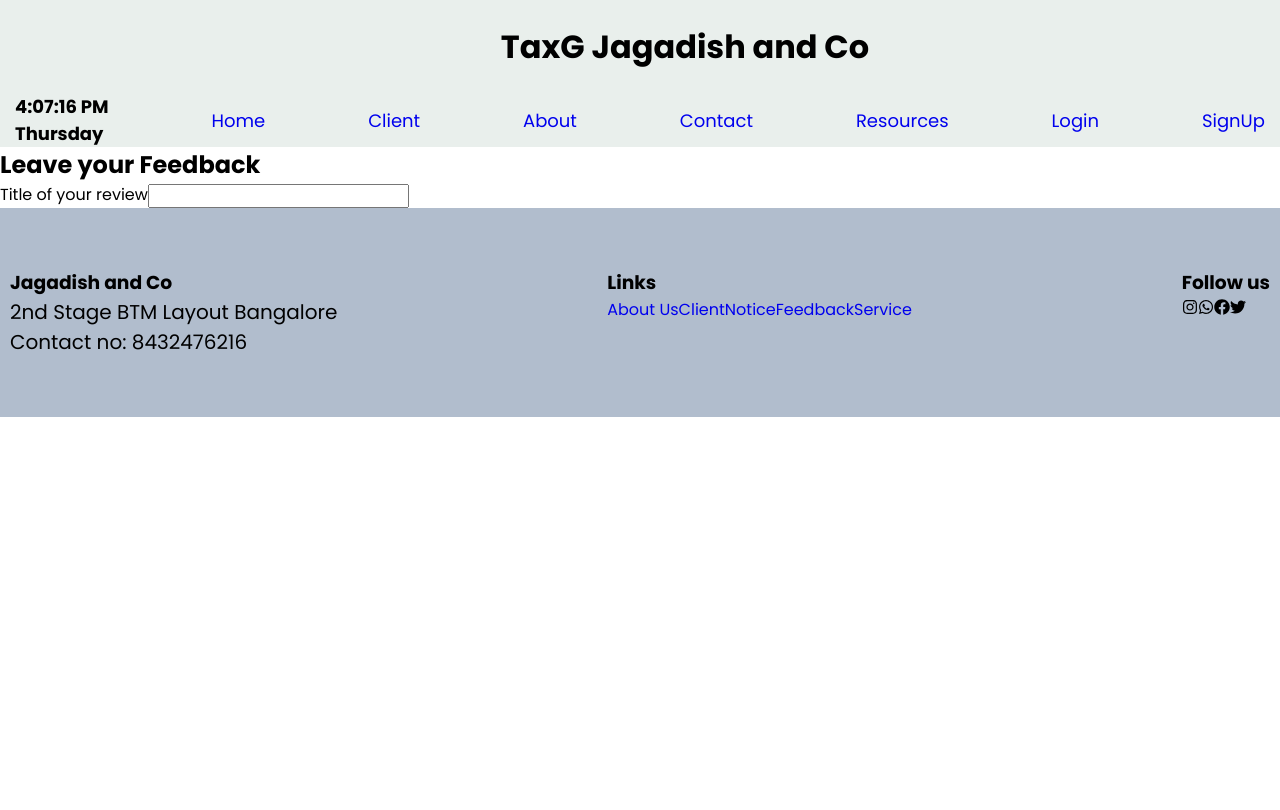
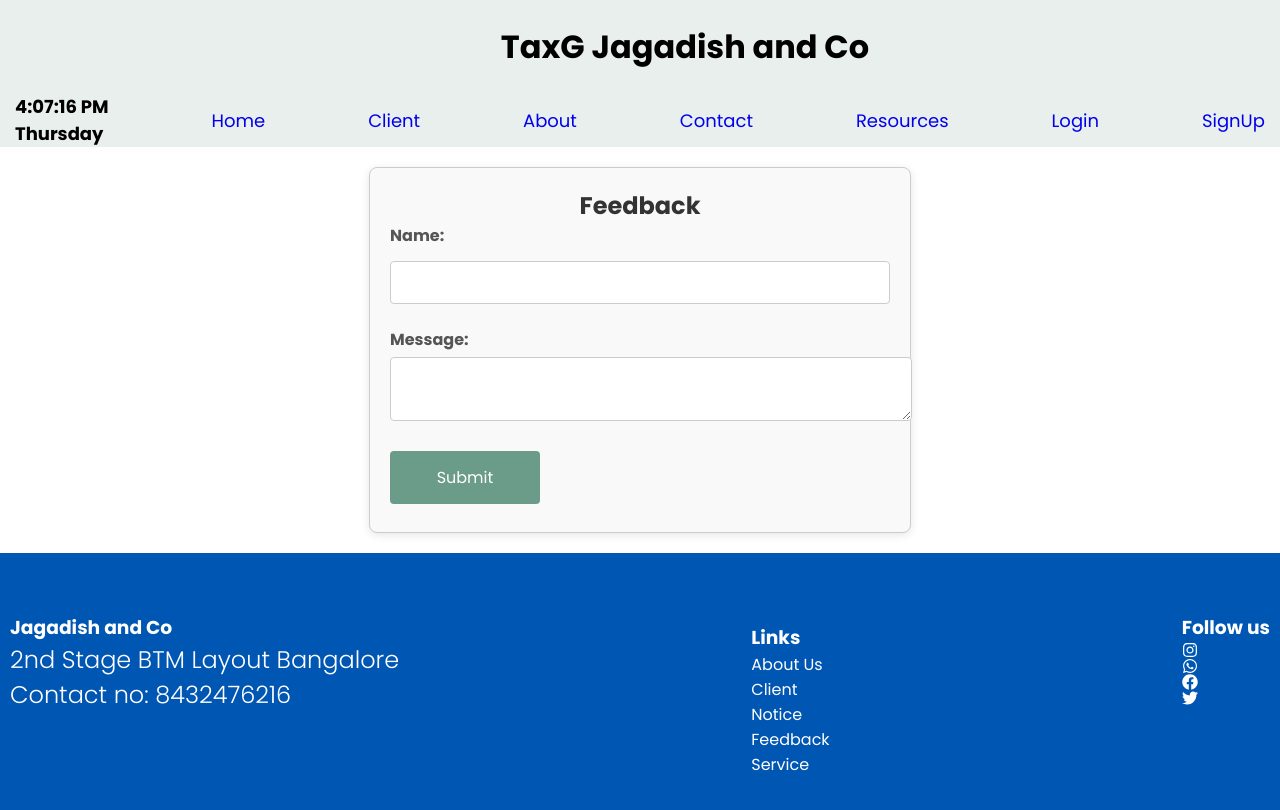
Before and after one commit to Rahulkn456/TaxG-main, a React (Create React App) app in the folder frontend/: page /feedback in a window 1280 px wide. Shown: the top 810 px of the page. Built offline with nearby package versions, Linux system fonts and the light colour scheme.

Commit message:
Maded changes in Hero and others

```diff
--- a/frontend/src/components/Feedback/Feedback.css
+++ b/frontend/src/components/Feedback/Feedback.css
@@ -0,0 +1,66 @@
+.Feedback {
+  min-height: 100vh;
+  display: flex;
+  flex-direction: column;
+}
+
+.feedback-container {
+  max-width: 500px;
+  margin: 20px auto;
+  padding: 20px;
+  border: 1px solid #ccc;
+  border-radius: 8px;
+  box-shadow: 0 2px 10px rgba(0, 0, 0, 0.1);
+  background-color: #f9f9f9;
+}
+
+h2 {
+  text-align: center;
+  color: #333;
+}
+
+.form-group {
+  margin-bottom: 15px;
+}
+
+label {
+  display: block;
+  margin-bottom: 5px;
+  color: #555;
+}
+
+input[type="text"],
+textarea {
+  width: 100%;
+  padding: 10px;
+  border: 1px solid #ccc;
+  border-radius: 4px;
+  font-size: 14px;
+}
+
+input[type="text"]:focus,
+textarea:focus {
+  border-color: #007bff;
+  outline: none;
+}
+
+/* button {
+  width: 100%;
+  padding: 10px;
+  background-color: #007bff;
+  color: white;
+  border: none;
+  border-radius: 4px;
+  font-size: 16px;
+  cursor: pointer;
+} */
+
+button:hover {
+  background-color: #0056b3;
+}
+
+.thank-you-message {
+  text-align: center;
+  color: green;
+  font-size: 18px;
+}
--- a/frontend/src/components/Feedback/Feedback.jsx
+++ b/frontend/src/components/Feedback/Feedback.jsx
@@ -1,21 +1,50 @@
-import React from "react";
+import React, { useState } from "react";
+import "./Feedback.css";
+import "./Feedback.css";
 import Header from "../header/Header";
 import Footer from "../footer/footer";
+const Feedback = () => {
+  const [name, setName] = useState("");
+  const [message, setMessage] = useState("");
+  const [submitted, setSubmitted] = useState(false);
 
-const Feedback = () => {
-  const handleOnSubmit = (e) => {
+  const handleSubmit = (e) => {
     e.preventDefault();
+    setSubmitted(true);
   };
+
   return (
     <div>
       <Header />
-      <h2>Leave your Feedback</h2>
-      <form onSubmit={handleOnSubmit}>
-        <div>
-          <label>Title of your review</label>
-          <input htmlFor="text" id="text" />
-        </div>
-      </form>
+      <div className="feedback-container">
+        <h2>Feedback</h2>
+        {submitted ? (
+          <div className="thank-you-message">Thank you for your feedback!</div>
+        ) : (
+          <form onSubmit={handleSubmit}>
+            <div className="form-group">
+              <label htmlFor="name">Name:</label>
+              <input
+                type="text"
+                id="name"
+                value={name}
+                onChange={(e) => setName(e.target.value)}
+                required
+              />
+            </div>
+            <div className="form-group">
+              <label htmlFor="message">Message:</label>
+              <textarea
+                id="message"
+                value={message}
+                onChange={(e) => setMessage(e.target.value)}
+                required
+              />
+            </div>
+            <button type="submit">Submit</button>
+          </form>
+        )}
+      </div>
       <Footer />
     </div>
   );
--- a/frontend/src/components/footer/Footer.css
+++ b/frontend/src/components/footer/Footer.css
@@ -3,17 +3,33 @@
   margin-top: auto;
   color: #fff;
 } */
-.footer-container{
+.footer-container {
   display: flex;
   flex-wrap: wrap;
   margin-top: auto;
   padding: 60px 10px;
-  background-color: #b1bdcd;
+  background-color: #0056b3;
   list-style: none;
   justify-content: space-between;
-
+  color: white;
 }
 
-.social-media{
+.social-media {
   width: 20px;
 }
+
+.footer {
+  padding: 10px;
+  display: flex;
+  flex-direction: column;
+}
+
+.footer1 {
+  display: flex;
+  flex-direction: column;
+}
+
+.a-tag {
+  font-size: 16px;
+  color: white;
+}
--- a/frontend/src/components/footer/footer.jsx
+++ b/frontend/src/components/footer/footer.jsx
@@ -13,11 +13,21 @@ const footer = () => {
       <div class="footer">
         <h3>Links</h3>
 
-        <Link to="about">About Us</Link>
-        <Link to="client">Client</Link>
-        <Link to="notice">Notice</Link>
-        <Link to="feedback">Feedback</Link>
-        <Link to="service">Service</Link>
+        <Link to="about" className="a-tag">
+          About Us
+        </Link>
+        <Link to="client" className="a-tag">
+          Client
+        </Link>
+        <Link to="notice" className="a-tag">
+          Notice
+        </Link>
+        <Link to="feedback" className="a-tag">
+          Feedback
+        </Link>
+        <Link to="service" className="a-tag">
+          Service
+        </Link>
         <Outlet />
       </div>
       <div class="footer1">
--- a/frontend/src/components/hero/Hero.jsx
+++ b/frontend/src/components/hero/Hero.jsx
@@ -3,7 +3,7 @@ import "./hero.css";
 
 const Hero = () => {
   return (
-    <div className="hero-container">
+    <div className="hero-container-bg-image">
       <>
         <span className="first-title">We Are Here To Help You With</span>
         <span className="phrase">Tax Resolutions</span>
@@ -12,8 +12,10 @@ const Hero = () => {
           advisory services are systematically collated to create competitve
           synergies
         </p>
-        <button className="hero-btn">Schedule a call</button>
-        <button className="hero-btn">Call Back</button>
+        <div className="btn-container">
+          <button className="hero-btn">Schedule a call</button>
+          <button className="hero-btn">Call Back</button>
+        </div>
       </>
     </div>
   );
--- a/frontend/src/components/hero/hero.css
+++ b/frontend/src/components/hero/hero.css
@@ -1,27 +1,46 @@
-.hero-container {
-  padding: 10px;
-  background-image: url(https://topazconsultancy.in/images/consultancy.jpg);
+.hero-container-bg-image {
+  --bg-image: url(https://topazconsultancy.in/images/consultancy.jpg);
+  --bg-image-opacity: 0.1;
+  display: grid;
+  text-align: center;
+  position: relative;
+  isolation: isolate;
   min-height: 100vh;
-  display: flex;
-  flex-direction: column;
+}
+
+.hero-container-bg-image ::after {
+  content: "";
+  position: absolute;
+  z-index: -1;
+  inset: 0;
+  opacity: var(--bg-image-opacity);
+  background-image: var(--bg-image);
+  background-size: cover;
+  background-position: center;
 }
 
 .first-title {
-  text-align: left;
-  font-size: 40px;
-  font-weight: 600;
+  font-size: 100px;
+  padding: 30px;
 }
 
 .phrase {
-  color: blue;
-  font-weight: bold;
-  font-size: 24px;
+  font-size: 60px;
+  font-weight: bolder;
+  color: #0056b3;
+}
+
+.hero-btn {
+  background-color: #0056b3;
+}
+
+.btn-container {
+  display: flex;
+  justify-content: space-evenly;
+  align-items: baseline;
 }
 
 p {
-  font-size: 20px;
+  font-size: 24px;
+  font-weight: 300;
 }
-
-.hero-btn {
-  padding-top: 20px;
-}
--- a/frontend/src/pages/about/About.css
+++ b/frontend/src/pages/about/About.css
@@ -0,0 +1,4 @@
+.about-container {
+  padding: 10px;
+  margin: 15px;
+}
--- a/frontend/src/pages/about/about.jsx
+++ b/frontend/src/pages/about/about.jsx
@@ -1,12 +1,13 @@
 import React from "react";
 import Header from "../../components/header/Header";
 import Footer from "../../components/footer/footer";
+import "./About.css";
 
 const About = () => {
   return (
     <div>
       <Header />
-      <div>
+      <div className="about-container">
         <h2>About Us</h2>
         <p>
           Welcome to Jagadish and Co Consultancy we specialize in providing
```
Also changed, not shown: frontend/src/pages/client/Client.css (+3 -7 lines).
